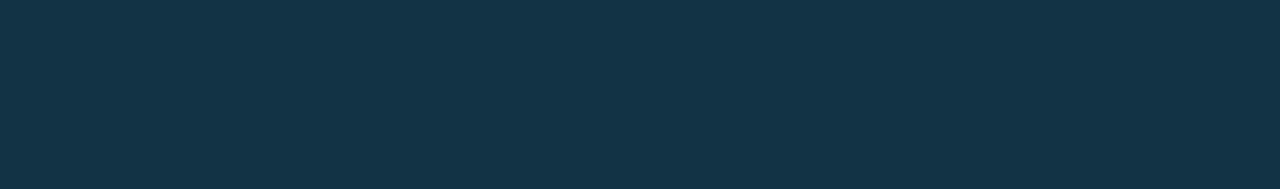
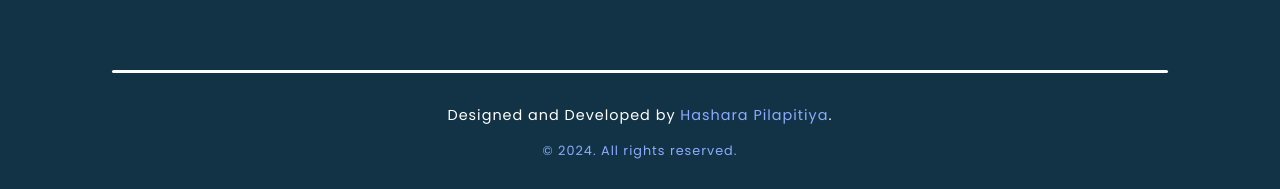
Before and after one commit to Hashara-Pilapitiya/Portfolio, a React (Create React App) app in the folder frontend/: page / in a window 1280 px wide. Shown: the part 3272-3461 px from the top of the page. Before the commit the page ends 3349 px from the top, so only its background shows below. Built offline with nearby package versions, Linux system fonts and the light colour scheme; the HTML template or start-up script is replaced by a standard one; a web font is replaced by a local one.

Commit message:
Add Footer component and CSS styles

```diff
--- /dev/null
+++ b/frontend/src/components/Footer/Footer.js
@@ -0,0 +1,21 @@
+import React from 'react';
+import './fotter.css';
+
+const Footer = () => {
+  return (
+
+    <div className='footer'>
+
+        <div className='footer__line'></div>
+
+        <div className='footer__content'>
+            <p className='name'>Designed and Developed by <span>Hashara Pilapitiya</span>.</p>
+            <p className='all'>© 2024. All rights reserved.</p>
+        </div>
+
+    </div>
+
+  )
+}
+
+export default Footer;
--- /dev/null
+++ b/frontend/src/components/Footer/fotter.css
@@ -0,0 +1,32 @@
+.footer {
+    padding: 0 7rem;
+}
+
+.footer__line {
+    height: 0.2rem;
+    background-color: white;
+    border-radius: 15px;
+}
+
+.footer__content {
+    margin-top: 2rem;
+    margin-bottom: 2rem;
+    text-align: center;
+}
+
+.footer__content .name {
+    color: white;
+    font-size: 0.9rem;
+    letter-spacing: 1px;
+    margin-bottom: 1rem;
+}
+
+.footer__content span {
+    color: var(--teal-color);
+}
+
+.footer__content .all {
+    color: var(--teal-color);
+    font-size: 0.8rem;
+    letter-spacing: 1px;
+}
--- a/frontend/src/pages/Home/index.js
+++ b/frontend/src/pages/Home/index.js
@@ -6,6 +6,7 @@ import Experiences from '../../components/Experiences/Experiences';
 import Projects from '../../components/Projects/Projects';
 import Courses from '../../components/Courses/Courses';
 import Contact from '../../components/Contact/Contact';
+import Footer from '../../components/Footer/Footer';
 
 function Home() {
   return (
@@ -18,6 +19,7 @@ function Home() {
       <Projects />
       <Courses />
       <Contact />
+      <Footer />
 
     </div>
   )
```
